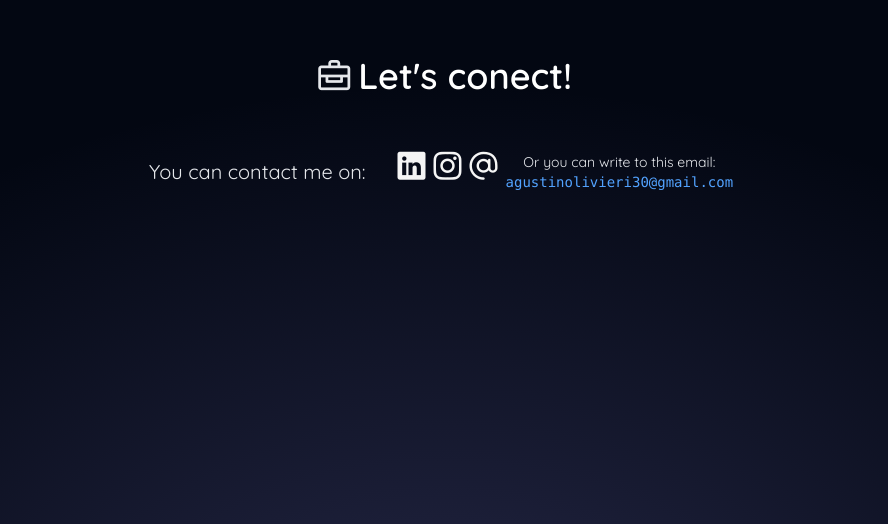
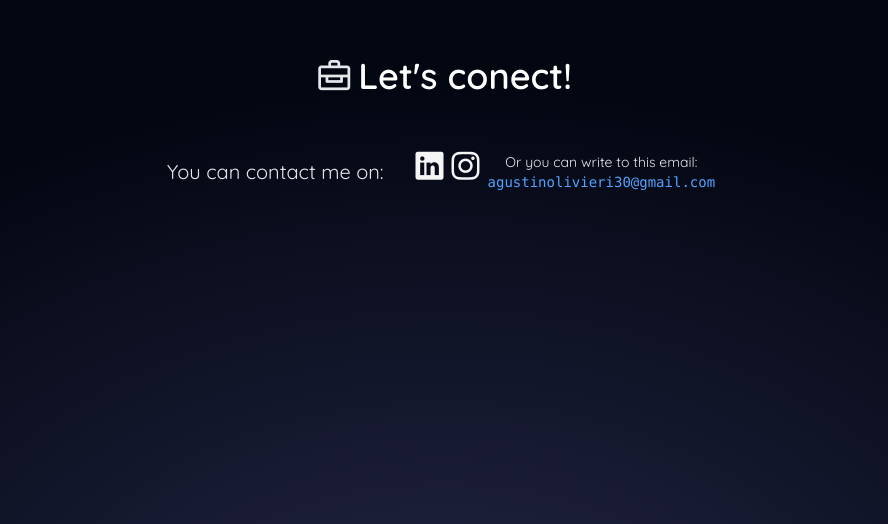
Before and after one commit to agusOlivieri/Portfolio, a Vue app: page / in a window 1280 px wide. Shown: the part 4094-4618 px from the top of the page, without its empty margins (195-1083 px from the left). Built offline with nearby package versions, Linux system fonts and the light colour scheme; a web font is replaced by a local one.

Commit message:
first commit 2026

```diff
--- a/src/components/ContactMe.vue
+++ b/src/components/ContactMe.vue
@@ -21,10 +21,6 @@
                     <i class="pi pi-instagram hover:scale-115 transition" style="font-size: 1.75rem; color: whitesmoke"></i>
                 </a>
 
-                <a href="mailto:agustinolivieri30@gmail.com?subject=Contacto%20desde%20tu%20portfolio&body=Hello%20[Agustin],%20I%interested%C3%B3%20in%20your%20work..." rel="noopener noreferrer">
-                    <i class="pi pi-at hover:scale-115 transition" style="font-size: 1.75rem; color: whitesmoke"></i>
-                </a>
-
                 <p class="text-sm flex flex-col items-center gap-x-1">
                     Or you can write to this email:
                     <span class="font-mono select-all text-blue-400">agustinolivieri30@gmail.com</span>
```
